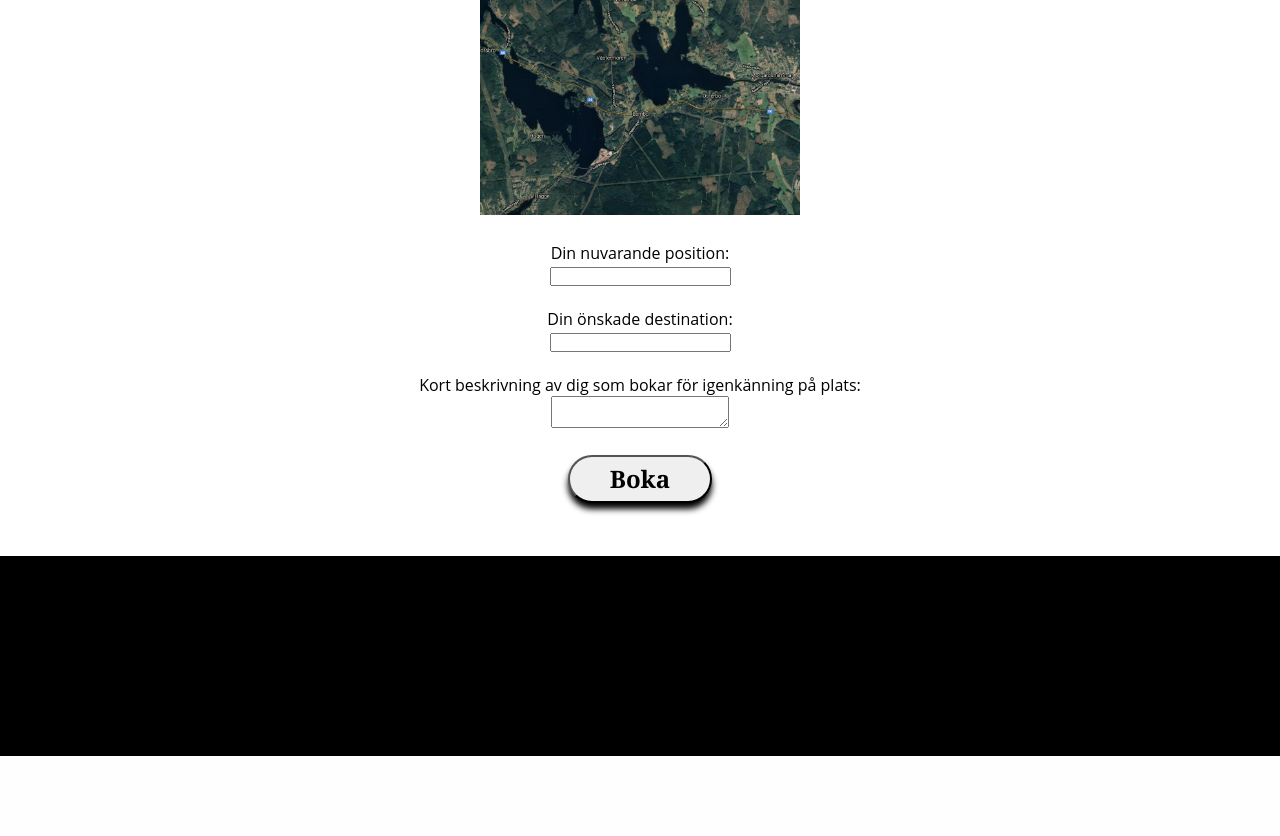
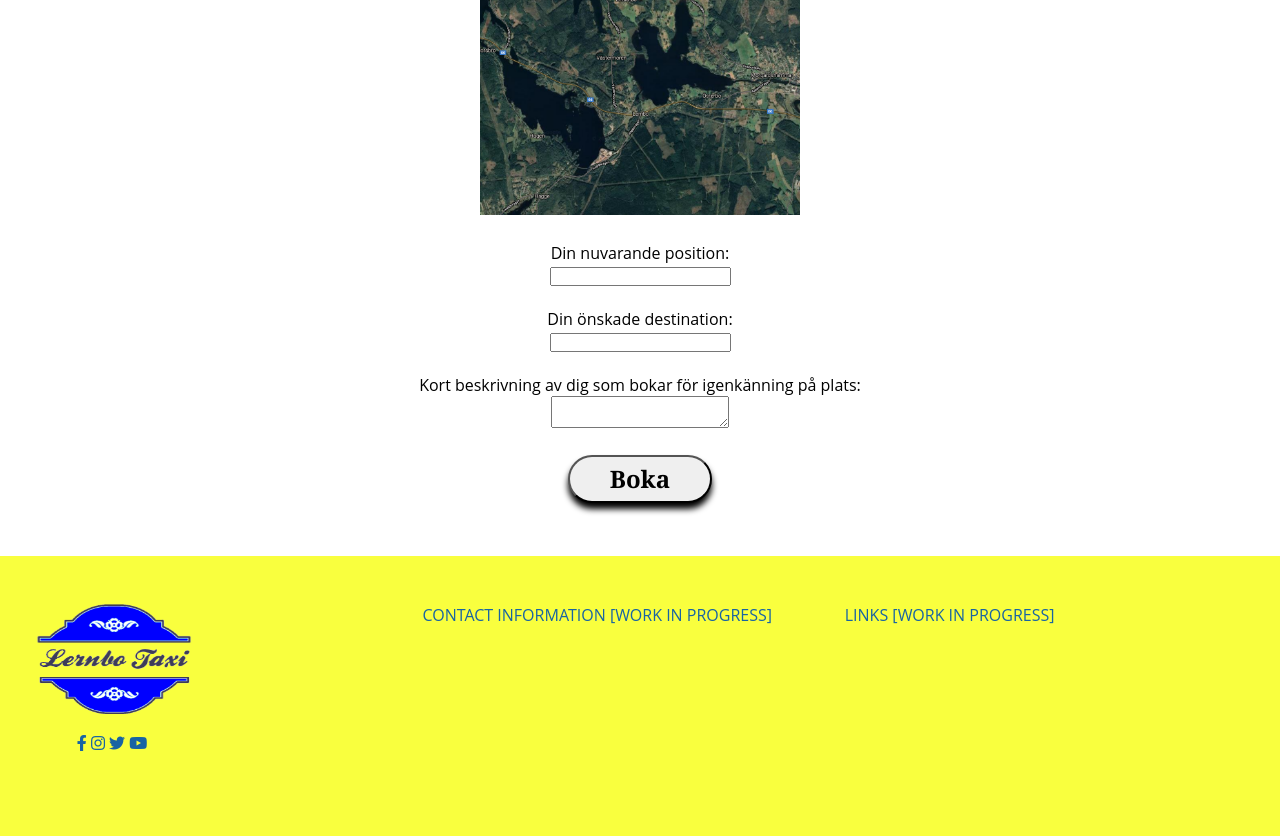
Before and after one commit to TaxiLernbo/TaxiLernbo, a PHP site: page / in a window 1280 px wide. Shown: the part 255-1091 px from the top of the page. Before the commit the page ends 1011 px from the top, so only its background shows below. Run offline with PHP 8.4, Linux system fonts and the light colour scheme.

Commit message:
Ny footer

```diff
--- a/index.htm
+++ b/index.htm
@@ -45,9 +45,26 @@
             </div>
         </div>
     </div>
-    <div class="footer">
+    <footer class="footer">
+        <div class="footerContent">
+            <div id="footerLogos" class="footerSections">
+                <img class="footerLogo"src="images/logga.png" alt="footerLogo">
+                <div class="socialMedia">
+                    <i class="fab fa-facebook-f"></i>
+                    <i class="fab fa-instagram"></i>
+                    <i class="fab fa-twitter"></i>
+                    <i class="fab fa-youtube"></i>
+                </div>
 
-    </div>
+            </div>
+            <div id="footerContact" class="footerSections">
+                CONTACT INFORMATION [WORK IN PROGRESS]
+            </div>
+            <div id="footerLinks" class="footerSections">
+                LINKS [WORK IN PROGRESS]
+            </div>
+        </div>
+        </footer>
 
 </body>
 <script src="scripts/tools.js"></script>
--- a/styles/general.css
+++ b/styles/general.css
@@ -54,6 +54,35 @@
       width: 100%;
       height: 25vh;
   }
+  .footer{
+    background-color: #f9ff3e;
+    color: #1864a3;
+    width: 100%;
+    height: 35vh;
+}
+  .footerContent{
+  display: flex;
+  flex-direction: row;
+  padding-top: 3em;
+}
+.footerSections{
+  width: 33%;
+  height: auto;
+}
+#footerLogos{
+  display: flex;
+  flex-direction: column;
+}
+.socialMedia{
+  margin-left: 4.8em;
+  margin-top: 1em;
+}
+.footerLogo{
+  height: 7em;
+  width: 10em;
+  margin-left: 2em;
+}
+
   img.menuLogo{
       height: 7em;
       width: 10em;
```
Also changed, not shown: areas.htm (+19 -2 lines), info.htm (+19 -2 lines), prices.htm (+19 -2 lines).
